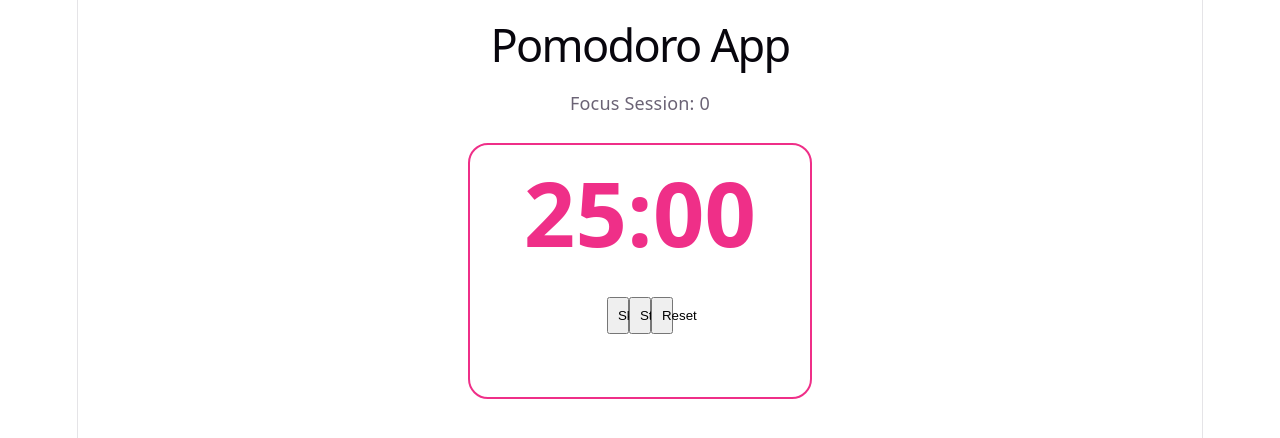
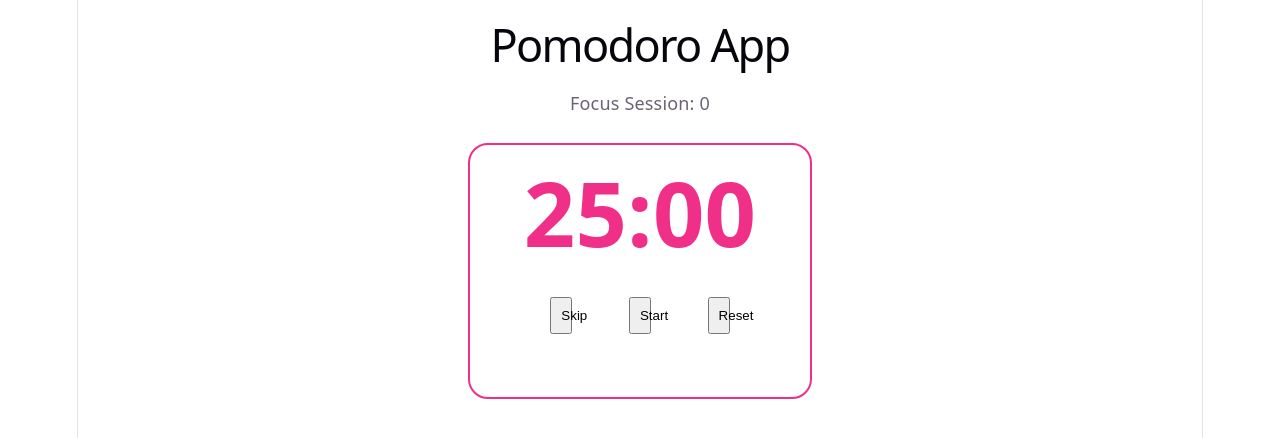
Before and after one commit to AdoraWyne/pomodoro-app, a React (Vite) app: page / in a window 1280 px wide. Shown: the top 438 px of the page. Built offline with nearby package versions, Linux system fonts and the light colour scheme.

Commit message:
Turn button group to flex and add gap

```diff
--- a/src/App.css
+++ b/src/App.css
@@ -30,6 +30,10 @@ h1 {
   color: #ef2f88;
 }
 
+.button-group {
+  display: flex;
+  gap: 1.5rem;
+}
 
 button {
   width: 10%;
```
